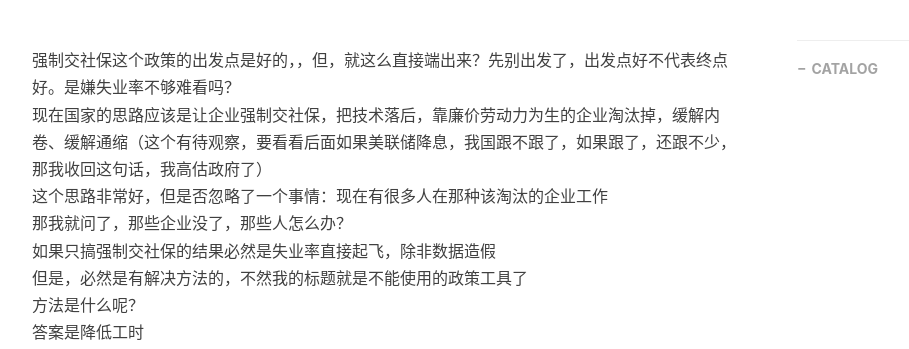
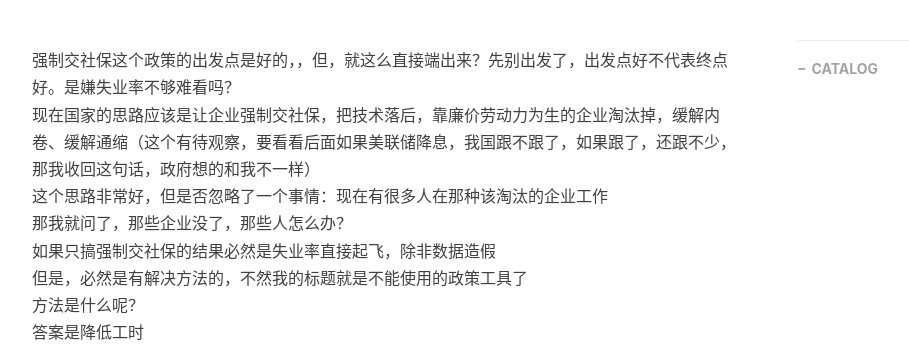
Before and after one commit to mmz10987/cs, a Jekyll site: the page built from _posts/2025-8-19-强制交社保——不能单独使用的政策工具.markdown, in a window 1280 px wide. Shown: the part 683-1032 px from the top of the page, without its empty margins (233-1142 px from the left). Built offline with Jekyll 4.4.1, drawn with Linux system fonts in a browser that asks for light colours; nearby versions of some CDN libraries; comment, search, counter and statistics services are not loaded.

Commit message:
Update 2025-8-19-强制交社保——不能单独使用的政策工具.markdown

```diff
--- a/_posts/2025-8-19-强制交社保——不能单独使用的政策工具.markdown
+++ b/_posts/2025-8-19-强制交社保——不能单独使用的政策工具.markdown
@@ -10,7 +10,7 @@ tags:
 ---
 <div>
     <br>强制交社保这个政策的出发点是好的，，但，就这么直接端出来？先别出发了，出发点好不代表终点好。是嫌失业率不够难看吗？
-	<br>现在国家的思路应该是让企业强制交社保，把技术落后，靠廉价劳动力为生的企业淘汰掉，缓解内卷、缓解通缩（这个有待观察，要看看后面如果美联储降息，我国跟不跟了，如果跟了，还跟不少，那我收回这句话，我高估政府了）
+	<br>现在国家的思路应该是让企业强制交社保，把技术落后，靠廉价劳动力为生的企业淘汰掉，缓解内卷、缓解通缩（这个有待观察，要看看后面如果美联储降息，我国跟不跟了，如果跟了，还跟不少，那我收回这句话，政府想的和我不一样）
 	<br>这个思路非常好，但是否忽略了一个事情：现在有很多人在那种该淘汰的企业工作
 	<br>那我就问了，那些企业没了，那些人怎么办？
 	<br>如果只搞强制交社保的结果必然是失业率直接起飞，除非数据造假
```
